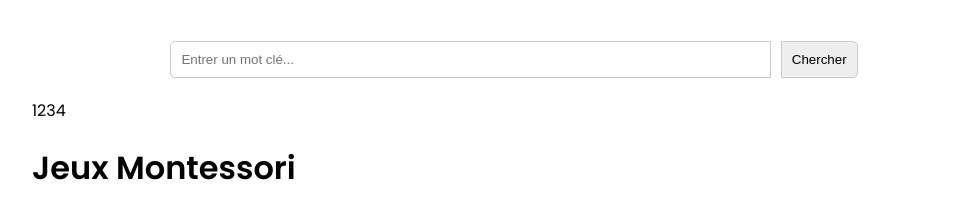
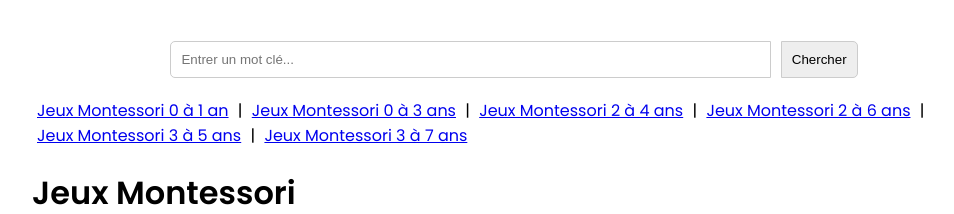
Before and after one commit to wiggy38/montessoriGames, a PHP site: page / in a window 1280 px wide. Shown: the part 79-293 px from the top of the page, without its empty margins (126-1080 px from the left). Run offline with PHP 8.4, Linux system fonts and the light colour scheme; data that the repository does not hold is empty.

Commit message:
quick links added

```diff
--- a/DbConnect.php
+++ b/DbConnect.php
@@ -24,6 +24,7 @@ class DbConnect {
 
         // returing connection resource
         return $this->conn;
+
     }
 }
 
--- a/DbOperation.php
+++ b/DbOperation.php
@@ -6,14 +6,11 @@ class DbOperation
 
     function __construct()
     {
-        echo '1';
         require_once dirname(__FILE__) . '/Constants.php';
         require_once dirname(__FILE__) . '/DbConnect.php';
-        echo '2';
         $db = new DbConnect();
-        echo '3';
+
         $this->conn = $db->connect();
-        echo '4';
     }
 
     /*
--- a/index.php
+++ b/index.php
@@ -38,6 +38,15 @@
         <div id="search-box" class="search-container">
             <input id="search-input" type="text" placeholder="Entrer un mot clé..." />
             <button id="search-button">Chercher</button>
+        </div>
+
+        <div class="quick-links">
+            <span><a title="Activités et Jeux Montessori pour enfants 0-1 an" href="/?s=jeux-montessori-0-1">Jeux Montessori 0 à 1 an</a></span> |
+            <span><a title="Activités et Jeux Montessori pour enfants 0-3 ans" href="/?s=jeux-montessori-0-3">Jeux Montessori 0 à 3 ans</a></span> |
+            <span><a title="Activités et Jeux Montessori pour enfants 2-4 ans" href="/?s=jeux-montessori-2-4">Jeux Montessori 2 à 4 ans</a></span> |
+            <span><a title="Activités et Jeux Montessori pour enfants 2-6 ans" href="/?s=jeux-montessori-2-6">Jeux Montessori 2 à 6 ans</a></span> |
+            <span><a title="Activités et Jeux Montessori pour enfants 3-5 ans" href="/?s=jeux-montessori-3-5">Jeux Montessori 3 à 5 ans</a></span> |
+            <span><a title="Activités et Jeux Montessori pour enfants 3-7 ans" href="/?s=jeux-montessori-3-7">Jeux Montessori 3 à 7 ans</a></span>
         </div>
 
         <!-- Create an instance of the DbConnect class -->
@@ -149,9 +158,9 @@
                         response.forEach(function(game) {
                             $(".montessori-game-list tbody").append(
                                 "<tr>" +
-                                "<td>" +
+                                "<td><a href=\"gameDetail.php?id=<?php echo $game['id']; ?>\">" +
                                 game.name +
-                                "</td>" +
+                                "</a></td>" +
                                 "<td>" +
                                 game.game_type +
                                 "</td>" +
--- a/style.css
+++ b/style.css
@@ -228,3 +228,8 @@ ul {
     /*border-radius: 10px;*/
     transition: width 0.5s ease-in-out;
   }
+
+  .quick-links span {
+    margin: 0 5px;
+    display: inline-block;
+  }
```
